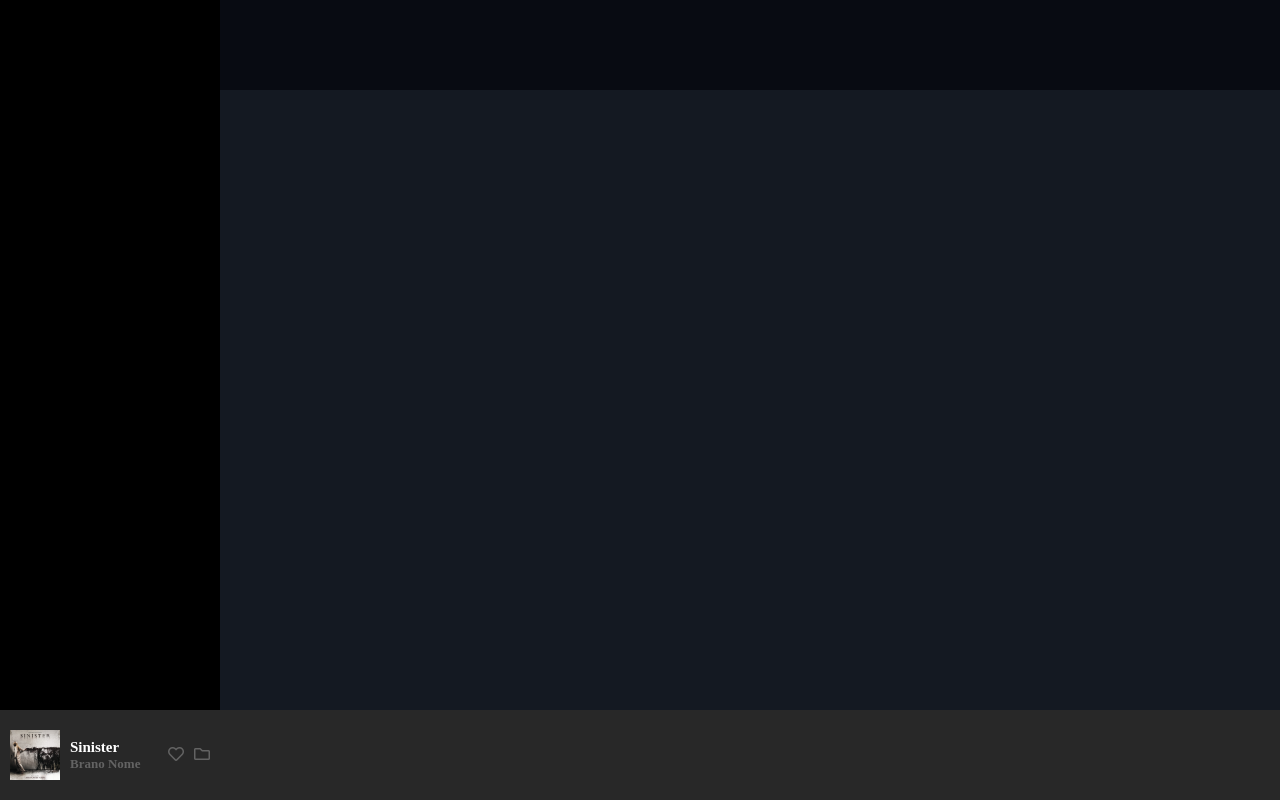
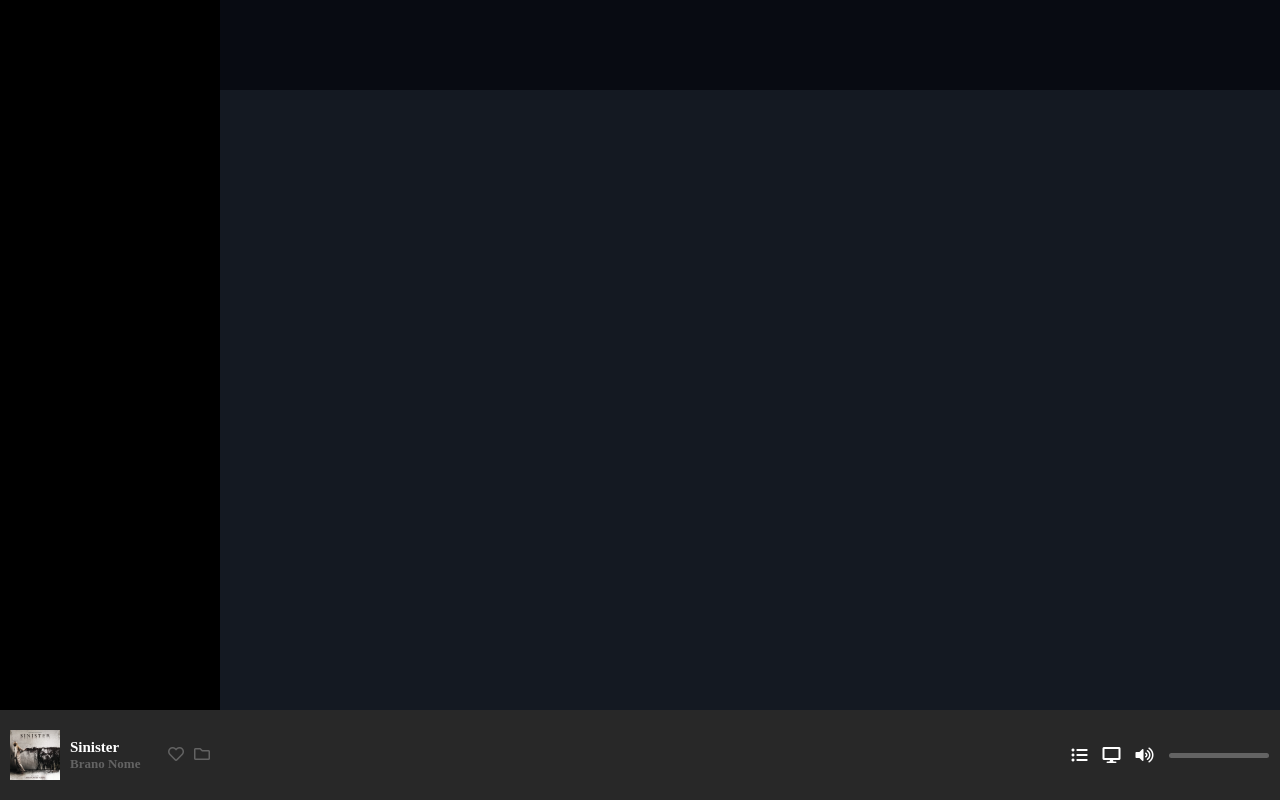
Before and after one commit to NicholasDevelop/html-css-spotifyweb, a plain HTML site: page index.html in a window 1280 px wide. Drawn offline with Linux system fonts and the light colour scheme.

Commit message:
aggiunte modifiche alla sezione volume-command del footer

```diff
--- a/index.html
+++ b/index.html
@@ -45,7 +45,6 @@
                     <i class="far fa-folder"></i>
                 </div>
             </div>
-
         </div>
 
         <div class="player">
@@ -53,7 +52,13 @@
         </div>
 
         <div class="volume-command">
-
+            <i class="fas fa-list-ul"></i>
+            <i class="fas fa-desktop"></i>
+            <i class="fas fa-volume-up"></i>
+            <div class="bar">
+                <div class="current-time">
+                </div>
+            </div>
         </div>
 
     </footer>
--- a/style.css
+++ b/style.css
@@ -52,6 +52,7 @@ footer{
     align-items: center;
 }
 
+/* Song Container */
 .song{
     width: 220px;
     padding: 20px 10px;
@@ -86,3 +87,54 @@ footer{
     gap: 10px;
     color: #636363;
 }
+
+/* Player Container */
+
+
+
+/* Volume-command Container */
+.volume-command{
+    display: flex;
+    width: 220px;
+    padding: 20px 10px;
+    gap: 15px;
+    justify-content: center;
+    align-items: center;
+    color: white;
+}
+
+.cursor-ball{
+    height: 10px;
+    width: 10px;
+    border-radius: 50px;
+    background-color: rgb(17, 247, 17);
+    position: absolute;
+    top: 0;
+    right: 0;
+    transform: translate( 50% , -25% );
+    z-index: 5;
+    visibility: hidden;
+}
+
+.bar{
+    height: 5px;
+    width: 100px;
+    border-radius: 8px;
+    background-color: #636363;
+    position: relative;
+}
+
+.bar .current-time{
+    width: 15%;
+    height: 5px;
+    color: white;
+    z-index: 1;
+}
+
+.bar:hover .current-time{
+    background-color: rgb(17, 247, 17);
+}
+
+.bar:hover .cursor-ball{
+    visibility: visible;
+}
```
